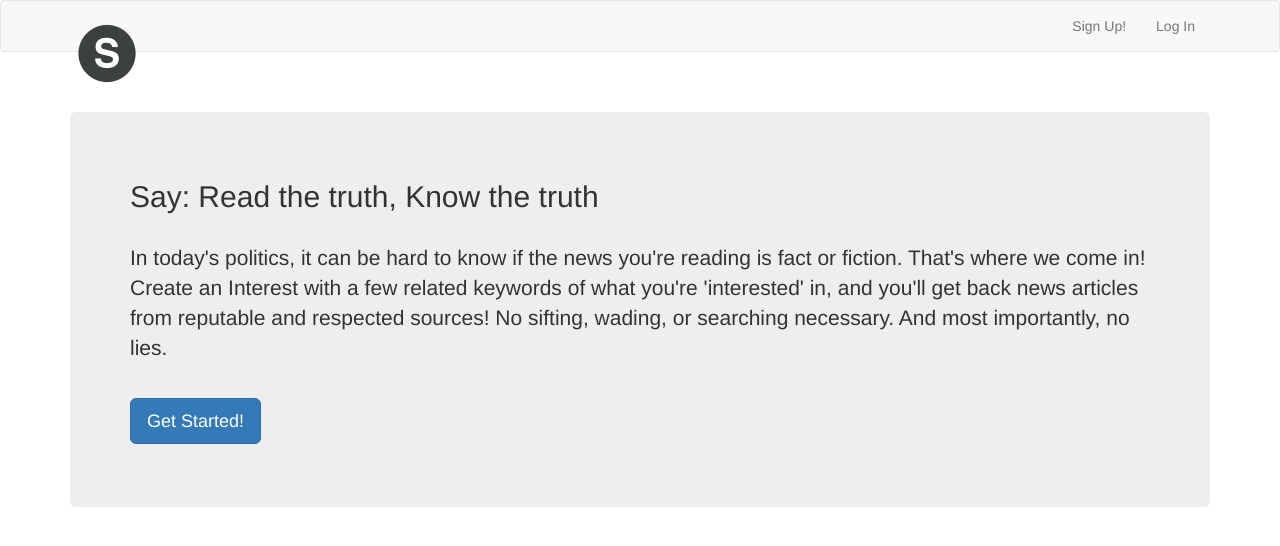
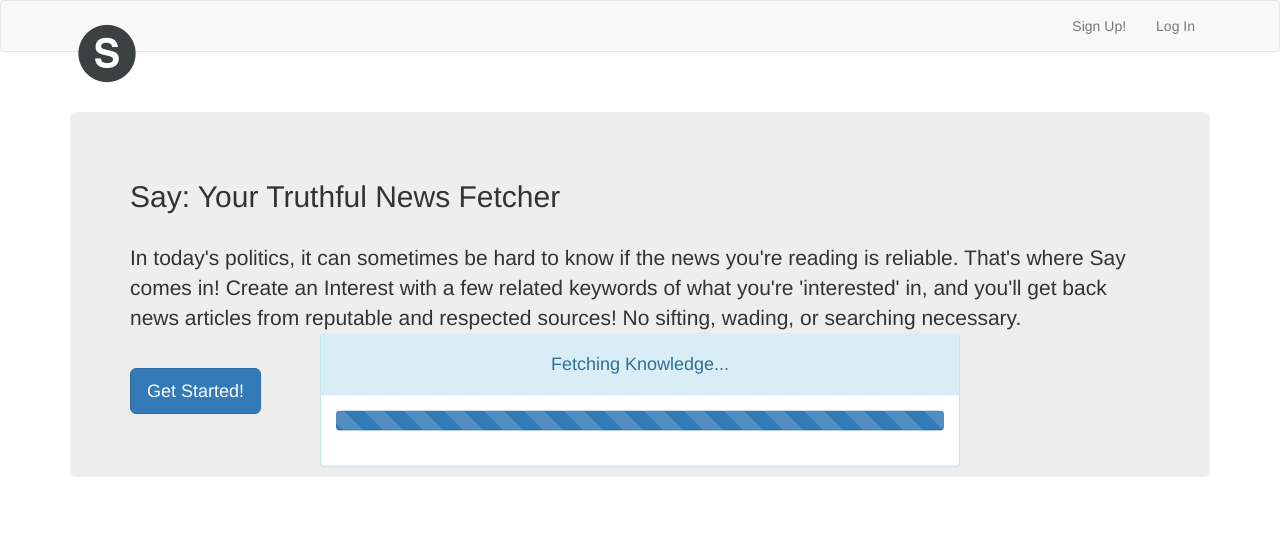
Before and after one commit to R-Plascencia/project-say, a Django app: template interests/templates/interests/home.html in a window 1280 px wide. Shown: the top 546 px of the page. Run offline with Django 3.2, Linux system fonts and the light colour scheme; the template is opened without the code that fills it, so the values that code supplies are empty; some libraries are stand-ins or nearby versions.

Commit message:
Improvements to home and create templates
Overlay when refreshing on home and improvements to create page including button disabling

```diff
--- a/interests/models.py
+++ b/interests/models.py
@@ -1,11 +1,14 @@
 from django.db import models
 from django.contrib.auth.models import User
+from django.utils import timezone
+
 
 # Create your models here.
 class Interest(models.Model):
     title = models.CharField(max_length=50)
     keywords = models.TextField()
     pub_date = models.DateTimeField()
+    last_refreshed = models.DateTimeField(default=timezone.now())
     num_of_imports = models.IntegerField(default=1)
     creator = models.ForeignKey(User, related_name='creator')
 
@@ -14,3 +17,6 @@ class Interest(models.Model):
 
     def pub_date_pretty(self):
         return self.pub_date.strftime('%b %e %Y')
+
+    def refresh_time_pretty(self):
+        return self.last_refreshed.strftime('%b %e %Y')
--- a/interests/templates/interests/home.html
+++ b/interests/templates/interests/home.html
@@ -6,12 +6,16 @@
 <!--<h2> ... </h2>-->
 <br>
 {% if user.is_authenticated %}
-  <a class="btn btn-primary" href="{% url 'interests:create' %}"><span class="glyphicon glyphicon-plus"></span> Create Interest</a>
+  <a class="btn btn-primary btn-success" href="{% url 'interests:create' %}"><span class="glyphicon glyphicon-plus"></span> Create Interest</a>
+  <!-- <button  type="button">Open Overlay</button> -->
   <br><br>
   {% for u_interest in user.profile.interests.all %}
 
     {% if u_interest.creator == request.user %}
-      {{ u_interest }}<a class="refresh-button" onClick="document.getElementById('refresh-form').submit()" title="Refresh results"><span class="glyphicon glyphicon-refresh"></span></a>
+      {{ u_interest }}
+      <a class="refresh-button" onClick="document.getElementById('refresh-form').submit()" title="Update results" id="trigger-overlay">
+        <span class="glyphicon glyphicon-refresh"></span>
+      </a>
       <form id="refresh-form" method="POST" action="{% url 'interests:refresh' u_interest.id %}">
         {% csrf_token %}
         <input type="hidden" value="refresh">
@@ -19,7 +23,7 @@
       <h6>
         <span class="text-muted">
           <span class="glyphicon glyphicon-time"></span>
-          Created on {{ u_interest.pub_date }}
+          Updated on {{ u_interest.last_refreshed }}
         </span>
       </h6>
       {% if u_interest.newsresults.newsitems.all %}
@@ -35,15 +39,33 @@
 
 {% else %}
   <div class="jumbotron">
-  <h2>Say: Read the truth, Know the truth</h2>
+  <h2>Say: Your Truthful News Fetcher</h2>
   <br>
-  <p class="jumbo">In today's politics, it can be hard to know if the news you're reading is fact or fiction.
-  That's where we come in! Create an Interest with a few related keywords of what you're
+  <p class="jumbo">In today's politics, it can sometimes be hard to know if the news you're reading is reliable.
+  That's where Say comes in! Create an Interest with a few related keywords of what you're
   'interested' in, and you'll get back news articles from reputable and respected sources! No sifting, wading, or
-  searching necessary. And most importantly, no lies.</p>
+  searching necessary.</p>
   <br>
   <p><a class="btn btn-primary btn-lg" href="{% url 'accounts:register' %}" role="button">Get Started!</a></p>
   </div>
 {% endif %}
 
+<div class="overlay overlay-scale">
+  <div class="panel panel-info centered" style="width:50%;">
+    <div class="panel-heading">
+      <h4>
+        <center>Fetching Knowledge...</center>
+      </h4>
+    </div>
+    <div class="panel-body">
+      <div class="progress progress-striped active">
+        <div class="progress-bar" style="width: 100%"></div>
+      </div>
+    </div>
+  </div>
+</div>
+<script src="{% static 'accounts/classie.js' %}" type="text/javascript"></script>
+<script src="{% static 'accounts/modernizr.custom.js' %}" type="text/javascript"></script>
+<script src="{% static 'accounts/demo1.js' %}" type="text/javascript"></script>
+
 {% endblock %}
```
Also changed, not shown: interests/templates/interests/create.html (+17 -11 lines), interests/views.py (+10 -1 lines), interests/migrations/0008_interest_last_refreshed.py (added), interests/migrations/0009_auto_20170303_0321.py (added).
